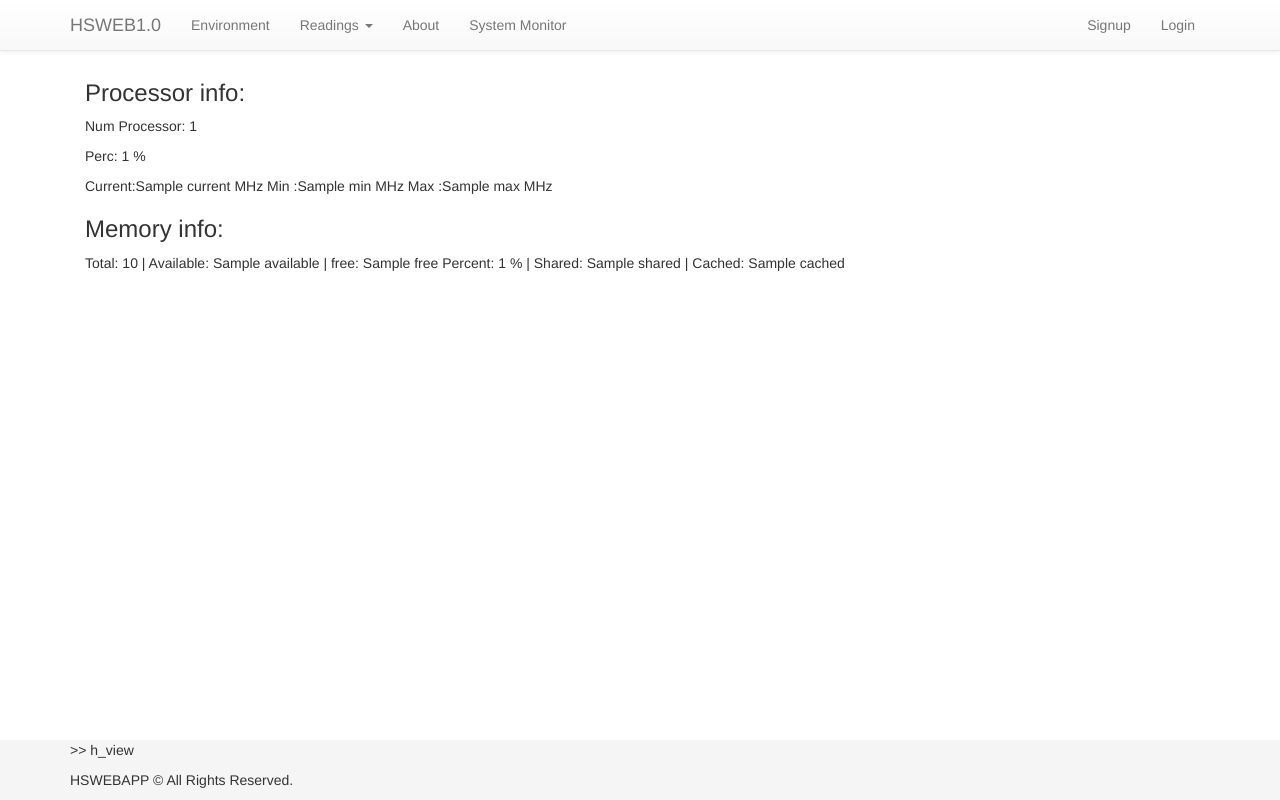
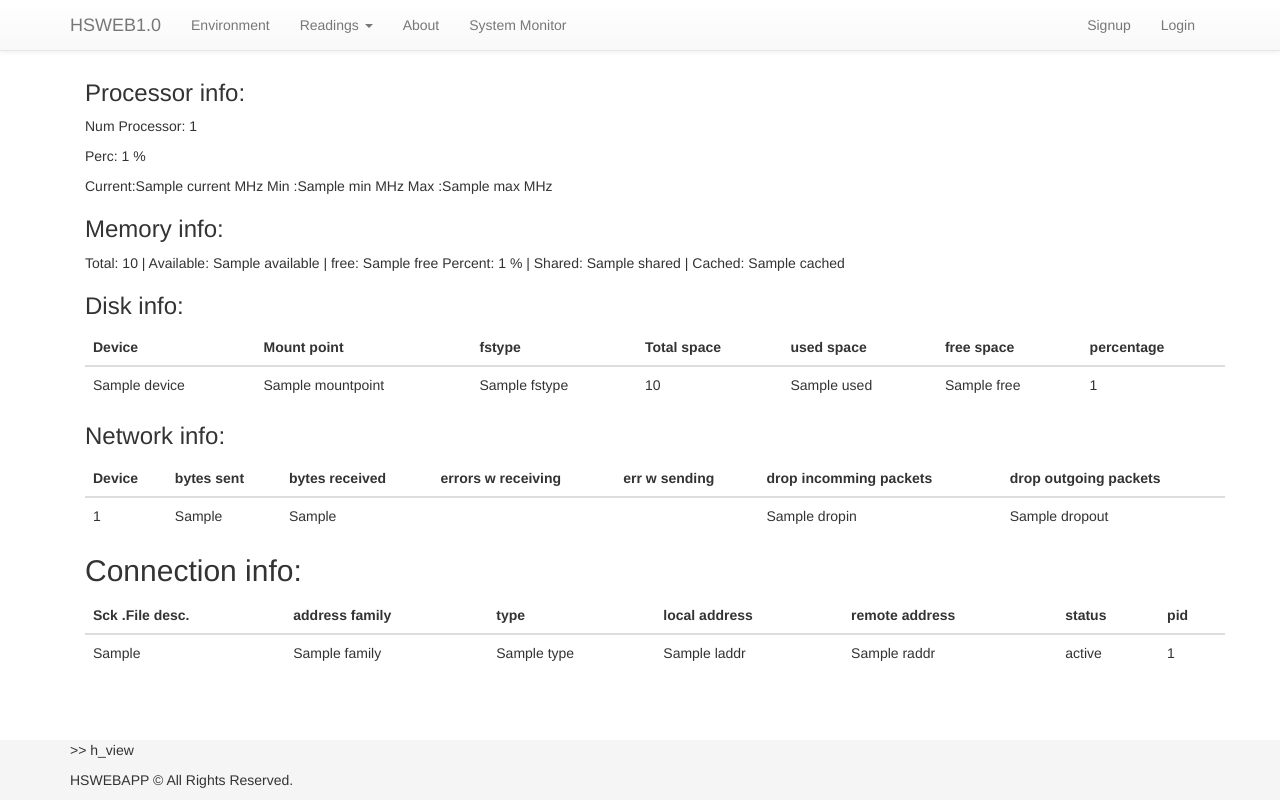
Before and after one commit to hoascv/HSDEV, a Flask app: template hswebapp/templates/pages/system.html in a window 1280 px wide. Run offline with Flask 2, Linux system fonts and the light colour scheme; the template is opened without the code that fills it: most values are stand-ins (such as "Sample title", 1, 10 or a date in 2020); some libraries are stand-ins or nearby versions.

Commit message:
add more features

```diff
--- a/hswebapp/templates/pages/system.html
+++ b/hswebapp/templates/pages/system.html
@@ -1,6 +1,6 @@
 {% extends "layout.html" %}
 {% block meta %}
-<meta http-equiv="refresh" content="5">
+<meta http-equiv="refresh" content="30">
 {% endblock %}
 
 
@@ -16,6 +16,111 @@
         <p>Total: {{mem.total}} | Available: {{mem.available}} | free: {{mem.free}}
            Percent: {{mem.percent}} % | Shared: {{mem.shared}} | Cached: {{mem.cached}}
         </p>
+        <h3>Disk info:</h1>
+        {% set disks= psuvar.disk_partitions() %}
+        <table class="table table-hover">
+         <thead>
+            <tr>
+               <th>Device</th>
+               <th>Mount point</th>
+               <th>fstype</th>
+               <th>Total space</th>
+               <th>used space</th>
+               <th>free space</th>
+               <th>percentage</th>
+
+		    </tr>
+         </thead>
+
+         <tbody>
+         {% for disk in disks %}
+         <tr>
+                  <td>{{ disk.device }}</td>
+                  <td>{{ disk.mountpoint}}</td>
+                  <td>{{ disk.fstype }}</td>
+				  <td> {{psuvar.disk_usage(disk.mountpoint).total}}</td>
+                  <td> {{psuvar.disk_usage(disk.mountpoint).used}}</td>
+                  <td> {{psuvar.disk_usage(disk.mountpoint).free}}</td>
+                  <td> {{psuvar.disk_usage(disk.mountpoint).percent}}</td>
+
+
+         </tr>
+         {% endfor %}
+
+         </tbody>
+        </table>
+        <h3>Network info:</h1>
+        {% set nics = psuvar.net_io_counters(pernic=True) %}
+        <table class="table table-hover">
+         <thead>
+            <tr>
+               <th>Device</th>
+               <th>bytes sent</th>
+               <th>bytes received</th>
+               <th>errors w receiving</th>
+               <th>err w sending</th>
+               <th>drop incomming packets</th>
+               <th>drop outgoing packets</th>
+
+		    </tr>
+         </thead>
+
+         <tbody>
+         {% for nic in nics %}
+         <tr>
+                  <td>{{nic}}</td>
+                  <td> {{ nics[nic].bytes_sent}}</td>
+                  <td> {{ nics[nic].bytes_recv}}</td>
+                  <td> {{ nics[nic].errin}}</td>
+                  <td> {{ nics[nic].errout}}</td>
+                  <td> {{ nics[nic].dropin}}</td>
+                  <td> {{ nics[nic].dropout}}</td>
+
+
+         </tr>
+         {% endfor %}
+
+         </tbody>
+        </table>
+
+        <h2>Connection info:</h1>
+        {% set connections= psuvar.net_connections() %}
+
+        <table class="table table-hover">
+         <thead>
+            <tr>
+               <th>Sck .File desc.</th>
+               <th>address family</th>
+               <th>type</th>
+               <th>local address</th>
+               <th>remote address</th>
+               <th>status</th>
+               <th>pid</th>
+
+
+		    </tr>
+         </thead>
+
+         <tbody>
+         {% for conn in connections %}
+         <tr>
+                  <td> {{conn.fd}}</td>
+                  <td> {{conn.family}}</td>
+                  <td> {{conn.type}}</td>
+                  <td> {{conn.laddr}}</td>
+                  <td> {{conn.raddr}}</td>
+                  <td> {{conn.status}}</td>
+                  <td> {{conn.pid}}</td>
+
+
+         </tr>
+         {% endfor %}
+
+         </tbody>
+        </table>
+
+
+
 
 
 
```
